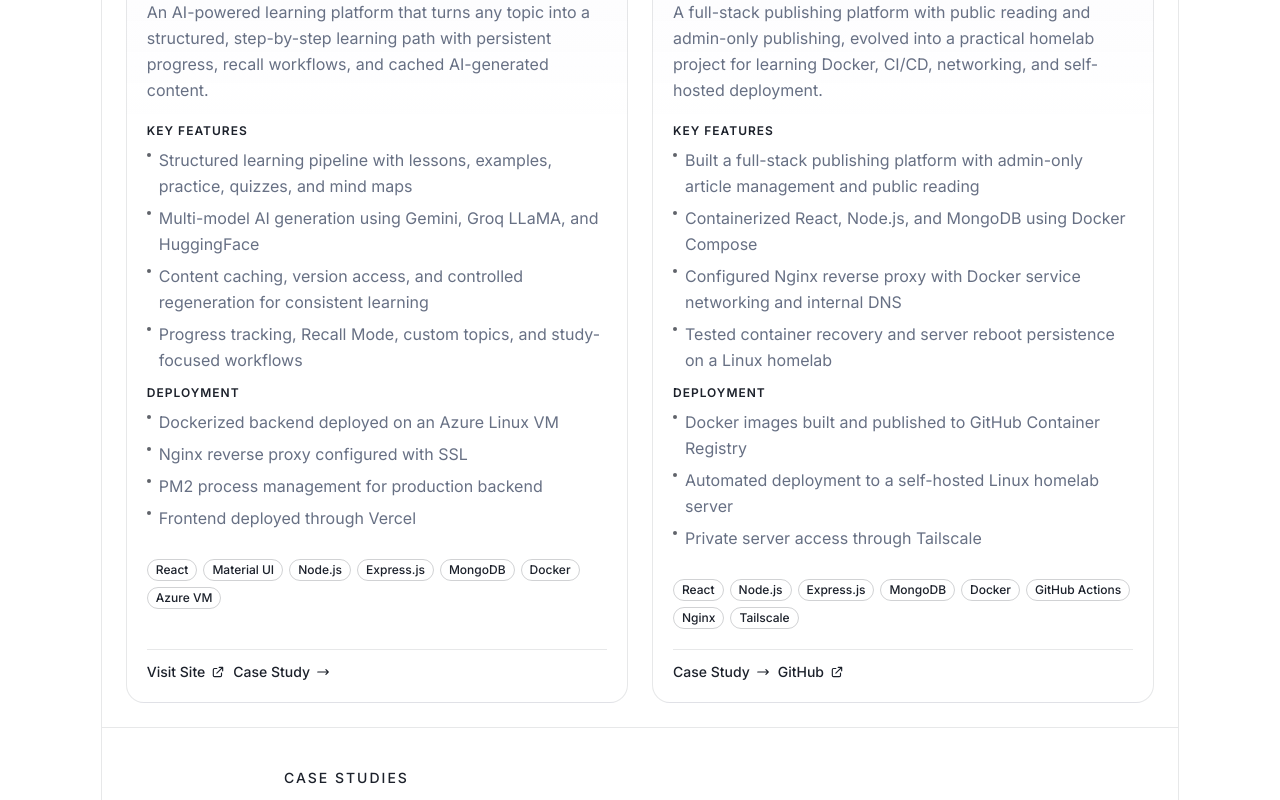
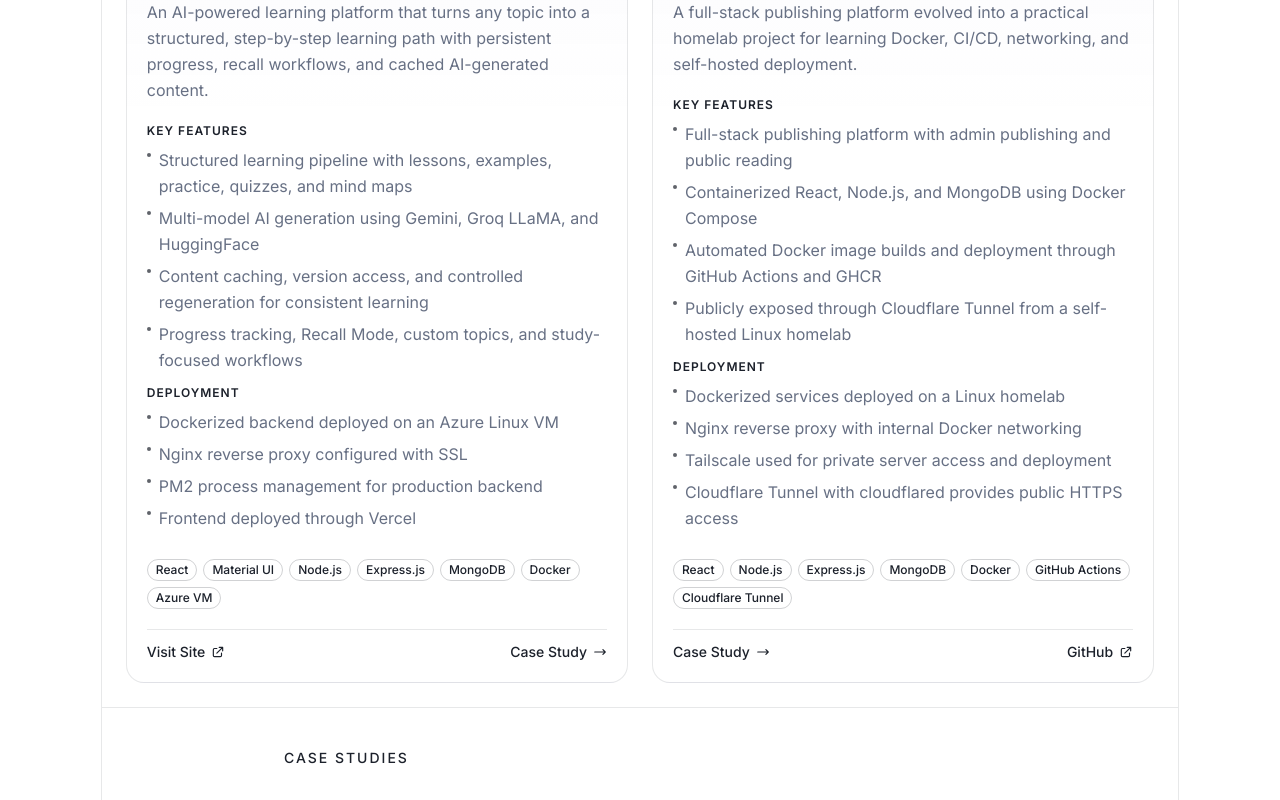
Before and after one commit to mrtuxcoder/my-minimal-portfolio, a Next.js app: page / in a window 1280 px wide. Shown: the part 1740-2540 px from the top of the page. Built offline with nearby package versions, Linux system fonts and the light colour scheme.

Commit message:
edit: chronicle project details and case study

```diff
--- a/src/app/api/featured-work/route.ts
+++ b/src/app/api/featured-work/route.ts
@@ -29,10 +29,11 @@ const featureWork = [
         caseStudyTitle: "End-to-End Deployment of Guidra Backend on Azure VM",
         image: "/images/feature-work/guidra-cover.png"
     },
-   {
+    {
     title: "Chronicle - Homelab Publishing Platform",
     description:
-        "A full-stack publishing platform with public reading and admin-only publishing, evolved into a practical homelab project for learning Docker, CI/CD, networking, and self-hosted deployment.",
+        "A full-stack publishing platform evolved into a practical homelab project for learning Docker, CI/CD, networking, and self-hosted deployment.",
+
     roles: [
         "React",
         "Node.js",
@@ -40,20 +41,23 @@ const featureWork = [
         "MongoDB",
         "Docker",
         "GitHub Actions",
-        "Nginx",
-        "Tailscale"
+        "Cloudflare Tunnel"
     ],
+
     highlights: [
-        "Built a full-stack publishing platform with admin-only article management and public reading",
+        "Full-stack publishing platform with admin publishing and public reading",
         "Containerized React, Node.js, and MongoDB using Docker Compose",
-        "Configured Nginx reverse proxy with Docker service networking and internal DNS",
-        "Tested container recovery and server reboot persistence on a Linux homelab"
+        "Automated Docker image builds and deployment through GitHub Actions and GHCR",
+        "Publicly exposed through Cloudflare Tunnel from a self-hosted Linux homelab"
     ],
+
     deployment: [
-        "Docker images built and published to GitHub Container Registry",
-        "Automated deployment to a self-hosted Linux homelab server",
-        "Private server access through Tailscale"
+        "Dockerized services deployed on a Linux homelab",
+        "Nginx reverse proxy with internal Docker networking",
+        "Tailscale used for private server access and deployment",
+        "Cloudflare Tunnel with cloudflared provides public HTTPS access"
     ],
+
     caseStudyTitle: "From Code to Containers: Chronicle Homelab Deployment",
     image: "/images/feature-work/chronicle-cover.png"
 }
--- a/src/app/case-study/chronicle-case-study.tsx
+++ b/src/app/case-study/chronicle-case-study.tsx
@@ -1,14 +1,20 @@
 const sectionClass = "space-y-4 border-t border-primary/10 pt-8";
+
 const bodyClass = "text-sm sm:text-base leading-relaxed text-secondary";
+
 const listClass =
     "list-disc pl-5 space-y-1.5 text-sm sm:text-base leading-relaxed text-secondary";
+
 const headingClass = "text-lg sm:text-2xl font-semibold text-primary";
 
 const ChronicleCaseStudy = () => (
     <div className="space-y-10">
+
         {/* 1. Overview */}
         <section className={sectionClass}>
-            <h2 className={headingClass}>1. From Application to Deployment</h2>
+            <h2 className={headingClass}>
+                1. From Application to Deployment
+            </h2>
 
             <p className={bodyClass}>
                 Chronicle started as a full-stack blogging platform built with
@@ -37,7 +43,8 @@ const ChronicleCaseStudy = () => (
                     <li>Docker Compose for service orchestration</li>
                     <li>GitHub Actions for CI/CD</li>
                     <li>GitHub Container Registry for application images</li>
-                    <li>Tailscale for private server connectivity</li>
+                    <li>Tailscale for private server connectivity and deployment</li>
+                    <li>Cloudflare Tunnel for public HTTPS access</li>
                     <li>Docker named volume for persistent MongoDB data</li>
                 </ul>
             </div>
@@ -45,34 +52,42 @@ const ChronicleCaseStudy = () => (
 
         {/* 2. Architecture */}
         <section className={sectionClass}>
-            <h2 className={headingClass}>2. The Final Architecture</h2>
+            <h2 className={headingClass}>
+                2. The Final Architecture
+            </h2>
 
             <p className={bodyClass}>
                 The deployment is defined by a Docker Compose configuration.
-                The server runs three application services: the frontend,
-                backend, and MongoDB.
+                The Linux homelab server runs the frontend, backend, and
+                MongoDB as separate containers. Public traffic reaches the
+                homelab through Cloudflare Tunnel.
             </p>
 
             <pre className="overflow-x-auto rounded-lg border border-primary/10 bg-muted/40 p-4 text-sm leading-relaxed text-secondary">
-{`                         Docker Compose
-
-Browser
+{`                         Public Internet
                                │
                                ▼
-frontend
-Nginx :80
+                         Cloudflare
                                │
-   │ /api/*
-   ▼
-backend
-Node.js :5000
-   │
-   │ mongodb:27017
-   ▼
-mongodb
+                      Cloudflare Tunnel
                                │
                                ▼
-Docker named volume`}
+                         cloudflared
+                               │
+                               ▼
+                        Linux Homelab
+                               │
+                        Docker Compose
+                               │
+                        ┌──────┴──────┐
+                        │             │
+                    frontend       backend
+                    Nginx :80     Node.js :5000
+                        │             │
+                        │             ▼
+                        │          MongoDB
+                        │
+                        └── /api/* → backend`}
             </pre>
 
             <div className="overflow-x-auto">
@@ -116,7 +131,9 @@ Docker named volume`}
 
         {/* 3. Docker */}
         <section className={sectionClass}>
-            <h2 className={headingClass}>3. Containerizing the Application</h2>
+            <h2 className={headingClass}>
+                3. Containerizing the Application
+            </h2>
 
             <p className={bodyClass}>
                 Instead of installing the application runtime and dependencies
@@ -149,10 +166,12 @@ Docker named volume`}
 
         {/* 4. Nginx */}
         <section className={sectionClass}>
-            <h2 className={headingClass}>4. Nginx as the Application Entry Point</h2>
+            <h2 className={headingClass}>
+                4. Nginx as the Application Entry Point
+            </h2>
 
             <p className={bodyClass}>
-                Nginx runs inside the frontend container and acts as the public
+                Nginx runs inside the frontend container and acts as the local
                 entry point for Chronicle. It serves the compiled React
                 application and forwards requests under{" "}
                 <span className="font-semibold text-primary">/api/</span> to
@@ -160,7 +179,7 @@ Docker named volume`}
             </p>
 
             <pre className="overflow-x-auto rounded-lg border border-primary/10 bg-muted/40 p-4 text-sm leading-relaxed text-secondary">
-{`Browser
+{`Cloudflare Tunnel
         │
         ▼
     Nginx :80
@@ -171,16 +190,18 @@ Nginx :80
             </pre>
 
             <p className={bodyClass}>
-                This gives the browser a single public entry point. The browser
-                does not need to know the backend container's internal address,
-                while Docker's internal DNS handles service discovery between
-                containers.
+                This gives the application a single internal entry point. The
+                browser does not need to know the backend container's internal
+                address, while Docker's internal DNS handles service discovery
+                between containers.
             </p>
         </section>
 
         {/* 5. CI/CD */}
         <section className={sectionClass}>
-            <h2 className={headingClass}>5. CI/CD with GitHub Actions</h2>
+            <h2 className={headingClass}>
+                5. CI/CD with GitHub Actions
+            </h2>
 
             <p className={bodyClass}>
                 After the Docker deployment was working, I changed the workflow
@@ -224,27 +245,60 @@ GitHub Actions
             </p>
         </section>
 
-        {/* 6. Private access */}
+        {/* 6. Cloudflare Tunnel */}
         <section className={sectionClass}>
-            <h2 className={headingClass}>6. Private Homelab Access</h2>
+            <h2 className={headingClass}>
+                6. Public Access with Cloudflare Tunnel
+            </h2>
 
             <p className={bodyClass}>
-                Chronicle is hosted on a Linux homelab server. Tailscale
-                provides private connectivity between the server and authorized
-                devices, allowing the application and server to be accessed
-                without exposing the homelab directly to the public internet.
+                Chronicle runs on a Linux homelab server and is made publicly
+                accessible through Cloudflare Tunnel. The{" "}
+                <span className="font-semibold text-primary">cloudflared</span>{" "}
+                daemon runs on the homelab and maintains an outbound connection
+                to Cloudflare, allowing the application to be accessed from the
+                internet without directly exposing the homelab server.
+            </p>
+
+            <pre className="overflow-x-auto rounded-lg border border-primary/10 bg-muted/40 p-4 text-sm leading-relaxed text-secondary">
+{`Internet
+    │
+    ▼
+Cloudflare
+    │
+    │ Cloudflare Tunnel
+    ▼
+cloudflared
+    │
+    ▼
+Chronicle frontend :80
+    │
+    ▼
+Nginx
+    │
+    └── /api/* → backend:5000`}
+            </pre>
+
+            <p className={bodyClass}>
+                The public application is available at{" "}
+                <span className="font-semibold text-primary">
+                    chronicle.guganraj.me
+                </span>{" "}
+                through Cloudflare-managed HTTPS. The homelab does not require
+                an inbound public port to be opened for the application.
             </p>
 
             <p className={bodyClass}>
-                The private network also provides a secure path for deployment
-                access, allowing the deployment workflow to connect to the server
-                through SSH over the Tailscale network.
+                Tailscale remains separate from the public access path and is used
+                for private server connectivity and deployment access.
             </p>
         </section>
 
         {/* 7. Admin credentials */}
         <section className={sectionClass}>
-            <h2 className={headingClass}>7. Admin Credential Initialization</h2>
+            <h2 className={headingClass}>
+                7. Admin Credential Initialization
+            </h2>
 
             <p className={bodyClass}>
                 Chronicle uses an admin-only publishing model. Public visitors
@@ -273,7 +327,9 @@ GitHub Actions
 
         {/* 8. Deployment failure */}
         <section className={sectionClass}>
-            <h2 className={headingClass}>8. Debugging a Real Deployment Failure</h2>
+            <h2 className={headingClass}>
+                8. Debugging a Real Deployment Failure
+            </h2>
 
             <p className={bodyClass}>
                 One automated deployment exposed a Docker networking problem.
@@ -297,8 +353,7 @@ GitHub Actions
                 , and{" "}
                 <span className="font-semibold text-primary">
                     docker compose config
-                </span>
-                .
+                </span>.
             </p>
 
             <p className={bodyClass}>
@@ -321,7 +376,9 @@ GitHub Actions
 
         {/* 9. Recovery */}
         <section className={sectionClass}>
-            <h2 className={headingClass}>9. Deployment and Recovery Testing</h2>
+            <h2 className={headingClass}>
+                9. Deployment and Recovery Testing
+            </h2>
 
             <p className={bodyClass}>
                 After deployment was working, I tested the system beyond a normal
@@ -345,7 +402,9 @@ GitHub Actions
 
         {/* 10. Lessons */}
         <section className={sectionClass}>
-            <h2 className={headingClass}>10. What I Learned</h2>
+            <h2 className={headingClass}>
+                10. What I Learned
+            </h2>
 
             <ul className={listClass}>
                 <li>
@@ -393,6 +452,15 @@ GitHub Actions
 
                 <li>
                     <span className="font-semibold text-primary">
+                        Cloudflare Tunnel:
+                    </span>{" "}
+                    a homelab service can be made publicly accessible through an
+                    outbound tunnel without directly exposing the server to
+                    inbound internet traffic.
+                </li>
+
+                <li>
+                    <span className="font-semibold text-primary">
                         Debugging:
                     </span>{" "}
                     inspecting the actual container and network state is more
@@ -415,8 +483,8 @@ GitHub Actions
                 Chronicle started as a blogging application, but the deployment
                 process became the more valuable part of the project. It provided
                 a practical environment for understanding how application code,
-                containers, networking, CI/CD, storage, and a Linux server fit
-                together as one system.
+                containers, networking, CI/CD, storage, Cloudflare, and a Linux
+                server fit together as one system.
             </p>
         </footer>
     </div>
--- a/src/app/case-study/guidra-case-study.tsx
+++ b/src/app/case-study/guidra-case-study.tsx
@@ -79,7 +79,7 @@ const GuidraCaseStudy = () => (
     <section className={sectionClass}>
       <h2 className={headingClass}>3. Challenges &amp; Solutions</h2>
       <p className={bodyClass}>
-        <span className="font-semibold text-primary">Key Incident:</span> Self-inflicted SSH ban due to fail2ban testing led to Azure emergency recovery—validated both fail2ban functionality and cloud provider fallback mechanisms. Nginx IPv6-only binding required explicit listen 0.0.0.0:80 directive. Domain DNS propagation delays necessitated verification tools for troubleshooting.
+        <span className="font-semibold text-primary">Key Incident:</span> Self-inflicted SSH ban due to fail2ban testing led to Azure emergency recovery—validated both fail2ban functionality and cloud provider fallback mechanisms. Nginx required an explicit IPv6 wildcard binding 'listen [::]:80' for IPv6 connections. Domain DNS propagation delays necessitated verification tools for troubleshooting.
       </p>
     </section>
 
--- a/src/app/case-study/page.tsx
+++ b/src/app/case-study/page.tsx
@@ -13,7 +13,7 @@ const CaseStudyPage = async ({ searchParams }: CaseStudyPageProps) => {
     params?.title || "End-to-End Deployment of Guidra Backend on Azure VM";
   const isChronicle = title.includes("Chronicle");
   const subtitle = isChronicle
-    ? "Docker → Nginx → Node.js → MongoDB → Tailscale → Homelab"
+    ? "Internet → Cloudflare → Tunnel → Homelab → Docker → Nginx"
     : "Azure VM → Nginx → Node.js → MongoDB Atlas";
 
   return (
--- a/src/app/components/home/devops/index.tsx
+++ /dev/null
@@ -1,3 +0,0 @@
-const DevOps = () => null;
-
-export default DevOps;
--- a/src/app/components/home/featured-work/index.tsx
+++ b/src/app/components/home/featured-work/index.tsx
@@ -165,7 +165,7 @@ const FeaturedWork = () => {
                     </div>
 
                     {/* Actions */}
-                    <div className="flex flex-wrap gap-2 pt-3 mt-auto border-t border-primary/10">
+                   <div className="flex flex-wrap items-center justify-between gap-2 pt-3 mt-auto border-t border-primary/10">
                       {/* Visit Site - for Guidra */}
                       {index === 0 && (
                         <a
@@ -299,7 +299,7 @@ const FeaturedWork = () => {
                         From Code to Containers: Chronicle Homelab Deployment
                       </h3>
                       <p className="text-xs text-base text-secondary flex-1 leading-relaxed">
-                        Containerization, CI/CD, Docker networking, Nginx, GitHub Actions, GHCR, Tailscale, and homelab deployment
+                        Containerization, CI/CD, Docker networking, Nginx, GHCR, Tailscale, Cloudflare and homelab deployment
                       </p>
                     </div>
                     <div className="flex items-center gap-4 mt-2 sm:mt-0">
```
Lines whose indentation alone changed are shown as unchanged.
